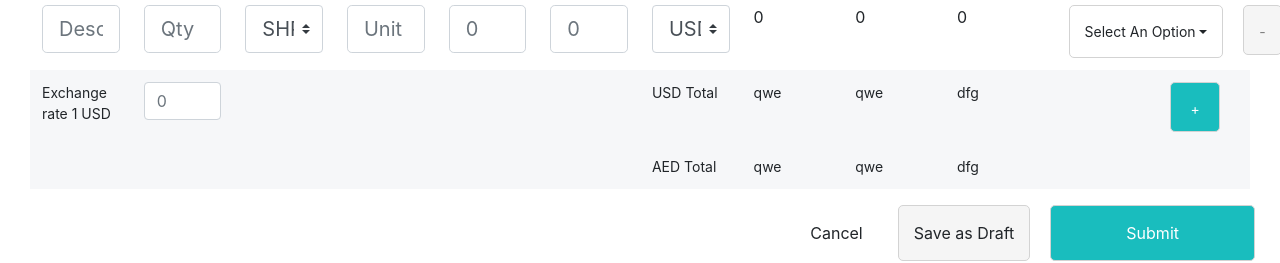
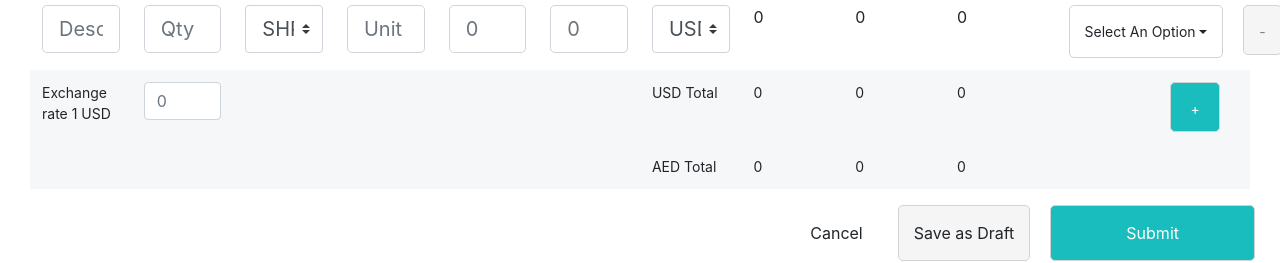
Before and after one commit to zakisamson/assignment, a Vue app: page / in a window 1280 px wide. Shown: the part 185-448 px from the top of the page. Built offline with nearby package versions, Linux system fonts and the light colour scheme.

Commit message:
Minor Fixes

```diff
--- a/src/components/ComponentB.vue
+++ b/src/components/ComponentB.vue
@@ -31,7 +31,7 @@
                 <b-form-select v-model="selected_currency" :options="options_currency" size="lg"></b-form-select>
             </b-td>
             <b-td>{{ vat_amount }}</b-td>
-            <b-td>{{ inputt.sub_total }}</b-td>
+            <b-td>{{ total }}</b-td>
             <b-td>{{ total }}</b-td>
             <b-td colspan="2">
                 <ChargeTo />
@@ -47,9 +47,9 @@
             <b-td></b-td>
             <b-td></b-td>
             <b-td>USD Total</b-td>
-            <b-td>qwe</b-td>
-            <b-td>qwe</b-td>
-            <b-td>dfg</b-td>
+            <b-td>{{ vat_amount }}</b-td>
+            <b-td>{{ total }}</b-td>
+            <b-td>{{ total }}</b-td>
             <b-td></b-td>
             <b-td><b-button size="sm" class="btn-plus">+</b-button></b-td>
         </b-tr>
@@ -61,15 +61,14 @@
             <b-td></b-td>
             <b-td></b-td>
             <b-td>AED Total</b-td>
-            <b-td>qwe</b-td>
-            <b-td>qwe</b-td>
-            <b-td>dfg</b-td>
+            <b-td>{{ vat_amount }}</b-td>
+            <b-td>{{ total }}</b-td>
+            <b-td>{{ total }}</b-td>
             <b-td></b-td>
             <b-td></b-td>
         </b-tr>
         </b-tfoot>
     </b-table-simple>
-    {{description}}
     </b-container>
 </template>
 
@@ -87,7 +86,6 @@
         },
         computed: {
             ...mapGetters(['allInputs']),
-
         },
         data() {
             return {
```
